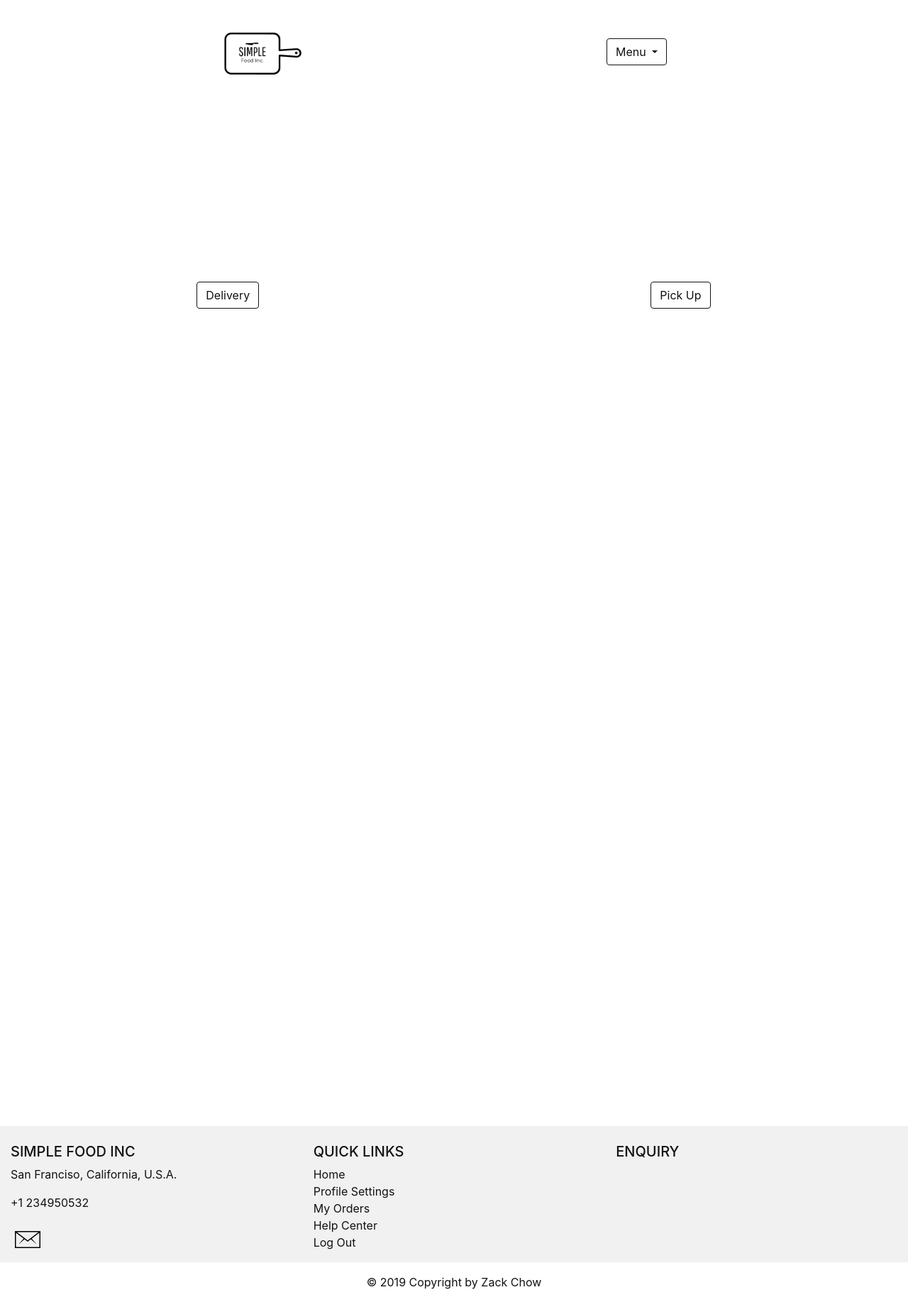
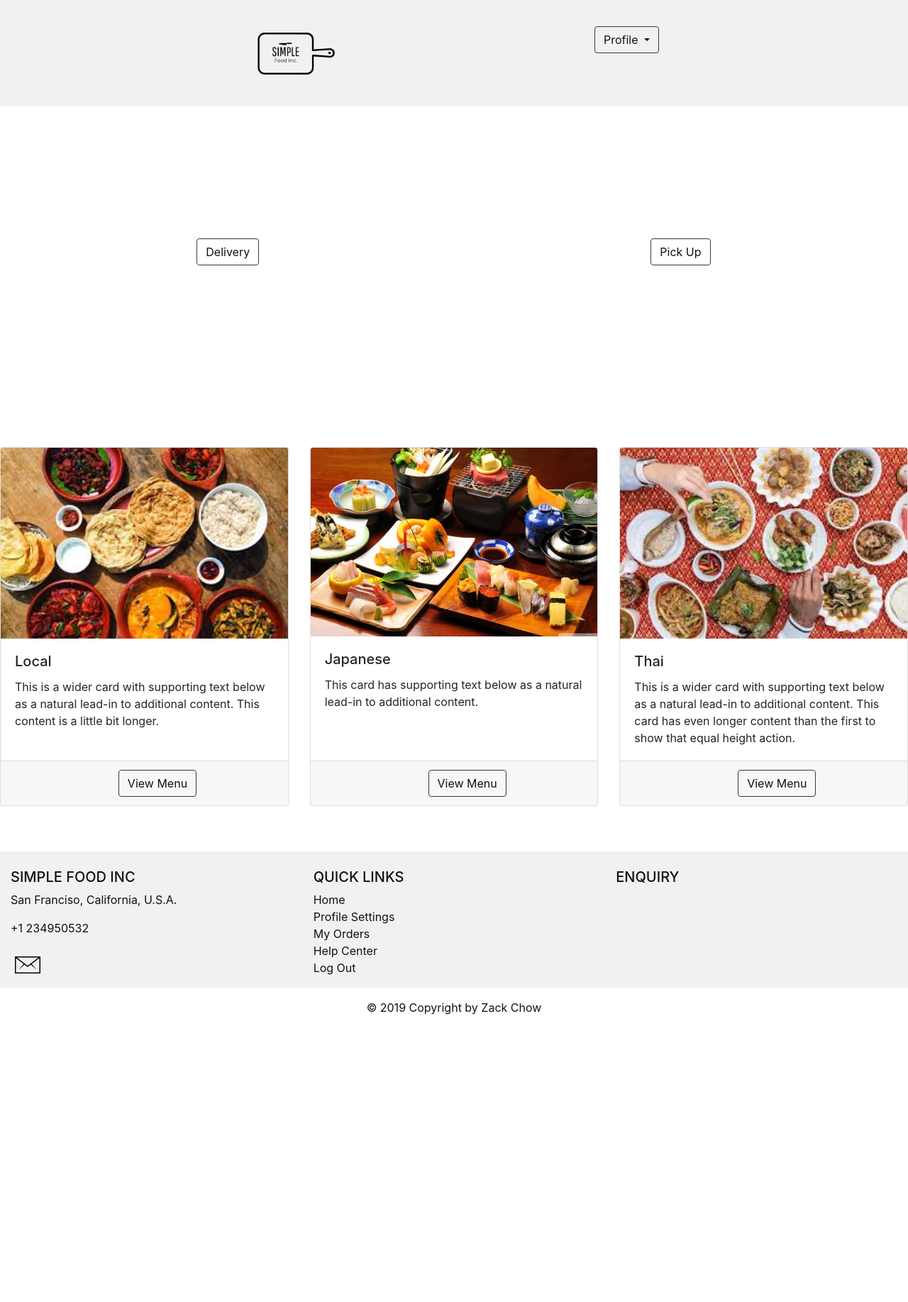
Before and after one commit to Infihnity3/wdtAssignment, a PHP site: page /home.html in a window 1280 px wide. Shown: the whole page at 71% size. After the commit the page ends 1430 px from the top, so only its background shows below. Run offline with PHP 8.4, Linux system fonts and the light colour scheme.

Commit message:
added restaurant list

```diff
--- a/html/CSS/home.css
+++ b/html/CSS/home.css
@@ -1,34 +1,38 @@
 /*navbar*/
-.container{
-    height: 15%;
-    background-color: #fff;
+.fixed-top{
+    background-color: #f1f1f1;
 }
 .btn-outline-dark{
-    margin-top: 10%;
     color: #131212;
-    border-color: #131212;
+
 }
 .btn-outline-dark:hover{
     background-color: #131212;
 }
 .navbar-logo{
-    margin-left: 200px;
+    margin-left: 52%;
 }
 /*maps*/
 .btn-reg{
-    margin-left: 200px;
+    margin-left: 30%;
+    margin-top: 6%;
 }
 .btn-main{
     margin-left: 43%;
-    margin-top: 65%;
+    margin-top: 55%;
 }
 /*Restaurant List*/
-
+.card-deck{
+    margin-top: 20%;
+}
+.btn-menu{
+    margin-left: 40%;
+}
 /*Footer*/
 .page-footer{
     background-color: #f1f1f1;
     color: #131212;
-    margin-top: 90%;
+    margin-top: 5%;
 }
 .list-unstyled{
     color: #f1f1f1;
--- a/html/home.html
+++ b/html/home.html
@@ -13,7 +13,7 @@
 </head>
 <body>
     <!--navbar-->
-    <div class="container fixed-top">
+    <div class="container-fluid fixed-top">
         <div class="row">
             <div class="col-6">
                 <a class="navbar-logo" href="home.html"><img src="logo.png" alt="Food Ordering Service" width="150" height="150" class="txtlogo"></a>
@@ -21,10 +21,10 @@
             <div class="col-6">
                 <div class="dropdown">
                     <button type="button" class="btn btn-outline-dark dropdown-toggle btn-reg" data-toggle="dropdown">
-                    Menu
+                    Profile
                     </button>
                     <div class="dropdown-menu">
-                        <a class="dropdown-item" href="#">Profile Settings</a>
+                        <a class="dropdown-item" href="#">Settings</a>
                         <a class="dropdown-item" href="#">My Orders</a>
                         <a class="dropdown-item" href="#">Help Centre</a>
                         <a class="dropdown-item" href="#">Log Out</a>
@@ -46,20 +46,55 @@
         </div>
     </div>
     <!--Restaurants List-->
-
+    <div class="container-fluid">
+        <div class="row">
+            <div class="card-deck">
+                <div class="card">
+                    <img class="card-img-top" src="local.jpg" alt="Card image cap">
+                    <div class="card-body">
+                    <h5 class="card-title">Local</h5>
+                    <p class="card-text">This is a wider card with supporting text below as a natural lead-in to additional content. This content is a little bit longer.</p>
+                    </div>
+                    <div class="card-footer">
+                            <a href="#" class="btn btn-outline-dark btn-menu">View Menu</a>
+                    </div>
+                </div>
+                <div class="card">
+                    <img class="card-img-top" src="japanese.jpg" alt="Card image cap">
+                    <div class="card-body">
+                    <h5 class="card-title">Japanese</h5>
+                    <p class="card-text">This card has supporting text below as a natural lead-in to additional content.</p>
+                    </div>
+                    <div class="card-footer">
+                        <a href="#" class="btn btn-outline-dark btn-menu">View Menu</a>
+                    </div>
+                </div>
+                <div class="card">
+                    <img class="card-img-top" src="thai.jpg" alt="Card image cap">
+                    <div class="card-body">
+                    <h5 class="card-title">Thai</h5>
+                    <p class="card-text">This is a wider card with supporting text below as a natural lead-in to additional content. This card has even longer content than the first to show that equal height action.</p>
+                    </div>
+                    <div class="card-footer">
+                        <a href="#" class="btn btn-outline-dark btn-menu">View Menu</a>
+                    </div>
+                </div>
+            </div>
+        </div>
+    </div>
     <!--Footer-->
 <footer class="page-footer blue pt-4">
     <div class="container-fluid text-center text-md-left">
         <div class="row">
             <!-- About -->
-            <div class="col-4">
+            <div class="col-4 foot-space">
               <h5 class="text-uppercase">Simple Food Inc</h5>
               <p>San Franciso, California, U.S.A.</p>
               <p>+1 234950532</p>
               <a href="mailto:simplefoodinc@mail.com"><img src="email.png" alt="email us" class="email"></a>
             </div>
             <!-- Quick Links -->
-            <div class="col-4">
+            <div class="col-4 foot-space">
               <h5 class="text-uppercase">Quick Links</h5>
               <ul class="list-unstyled">
                 <li><a href="home.html">Home</a></li>
@@ -70,7 +105,7 @@
               </ul>
             </div>
             <!-- Enquiry -->
-            <div class="col-4">
+            <div class="col-4 foot-space">
               <h5 class="text-uppercase">Enquiry</h5>
             </div>
         </div>
```
Also changed, not shown: html/delivery.jpg (added), html/japanese.jpg (added), html/local.jpg (added), html/pickup.png (added), html/thai.jpg (added).
